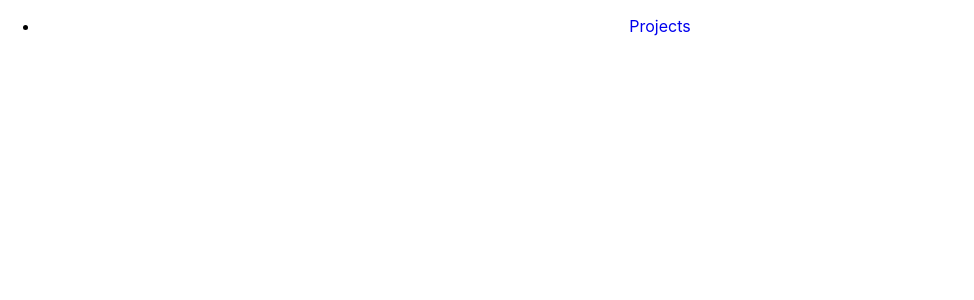
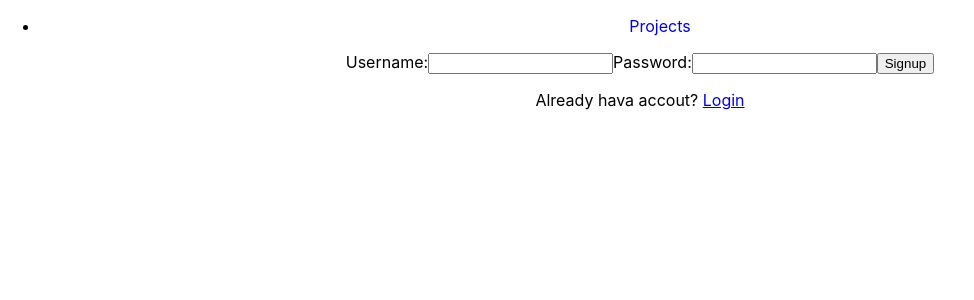
Before and after one commit to t3rodrig/project-management-client, a React (Create React App) app: page /signup in a window 1280 px wide. Shown: the top 300 px of the page, without its empty margins (0-974 px from the left). Built offline with nearby package versions, Linux system fonts and the light colour scheme.

Commit message:
Fix Signup component

```diff
--- a/src/App.js
+++ b/src/App.js
@@ -7,13 +7,16 @@ import ProjectList from './components/projects/ProjectList';
 import ProjectDetails from './components/projects/ProjectDetails';
 import TaskDetails from './components/tasks/TaskDetails';
 
+import Signup from './components/auth/Signup';
+
 class App extends Component {
   render() {
     return (
       <div className="App">
        <Navbar />
         <Switch>
-          <Route exact path="/projects" component={ProjectList}/>
+          <Route exact path="/signup" component={Signup} />
+          <Route exact path="/projects" component={ProjectList} />
           <Route exact path="/projects/:id" component={ProjectDetails} />
           <Route exact path="/tasks/:taskId" component={TaskDetails} />
         </Switch>
--- a/src/components/auth/Signup.js
+++ b/src/components/auth/Signup.js
@@ -42,6 +42,7 @@ class Signup extends Component {
           <label>Password:</label>
           <input
             type="password"
+            name="password"
             value={this.state.password}
             onChange={event => this.handleChange(event)}
           />
```
